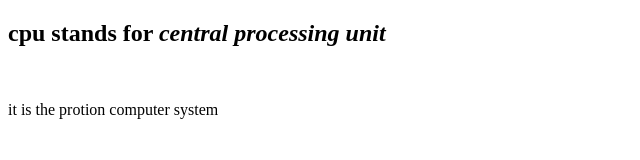
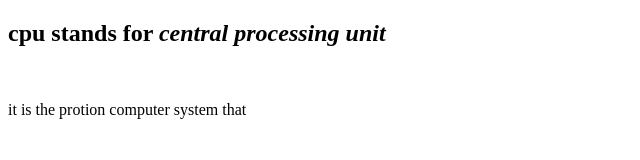
Before and after one commit to iamneo-production/beebabbabeadaeccdfffebaeceaec, a website: page public/index.html in a window 1280 px wide. Shown: the full height of the page, 0-640 px from the left. Drawn offline with Linux system fonts and the light colour scheme.

Commit message:
Backup Commit

```diff
--- a/public/index.html
+++ b/public/index.html
@@ -11,4 +11,4 @@
 <body>
  <h2>cpu stands for <i>central processing unit </i></h2>
 <br>
-<p>it is the protion computer system
+<p>it is the protion computer system that
```
